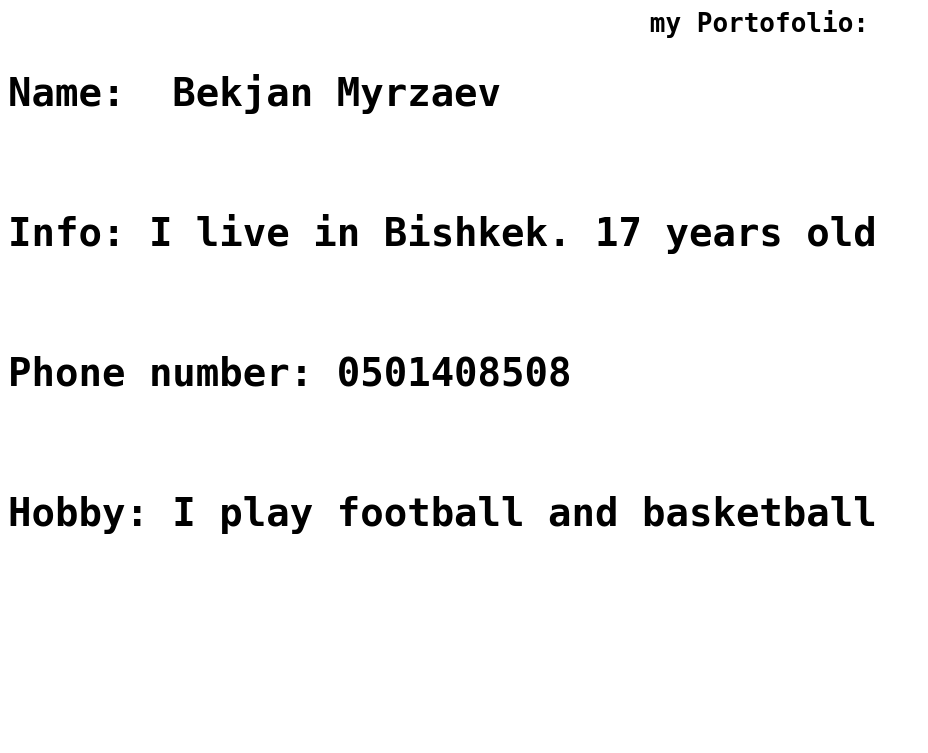
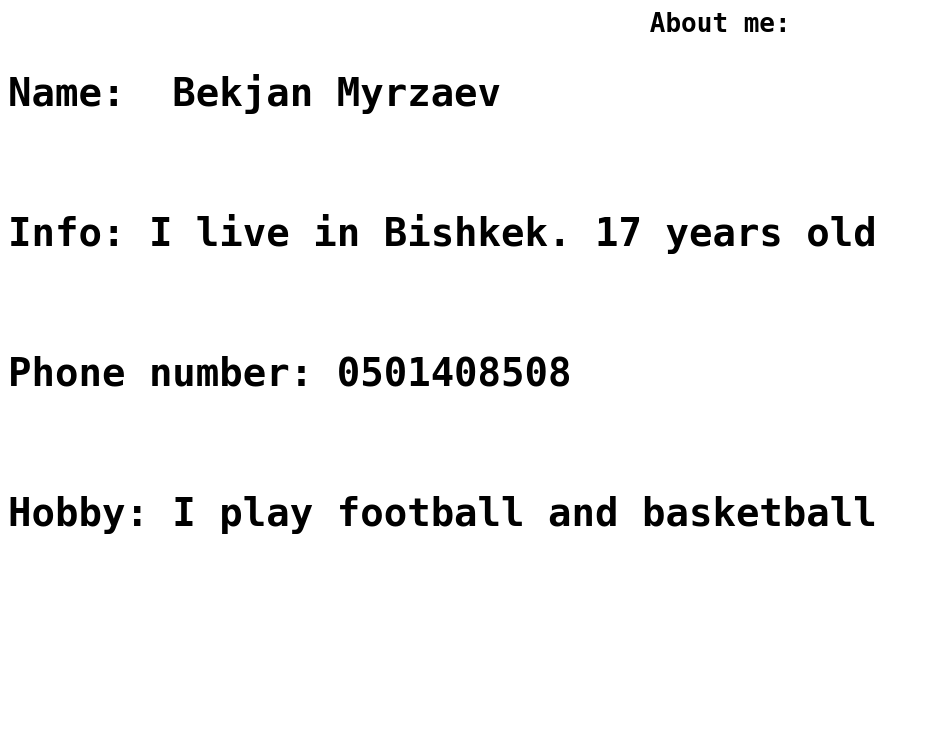
Before and after one commit to LiMinHe/bekzhan, a PHP site: page / in a window 1280 px wide. Shown: the top 753 px of the page, without its empty margins (0-928 px from the left). Run offline with PHP 8.4, Linux system fonts and the light colour scheme.

Commit message:
Update index.php

```diff
--- a/index.php
+++ b/index.php
@@ -13,7 +13,7 @@
 
 
 </style>
-<pre><h1 syle="text-align: center;">                                         my Portofolio:
+<pre><h1 syle="text-align: center;">                                         About me:
 <pre><h2>Name:  Bekjan Myrzaev</h2></pre>
 <pre><h2>Info: I live in Bishkek. 17 years old</h2></pre>
 <pre><h2>Phone number: 0501408508</h2></pre>
```
